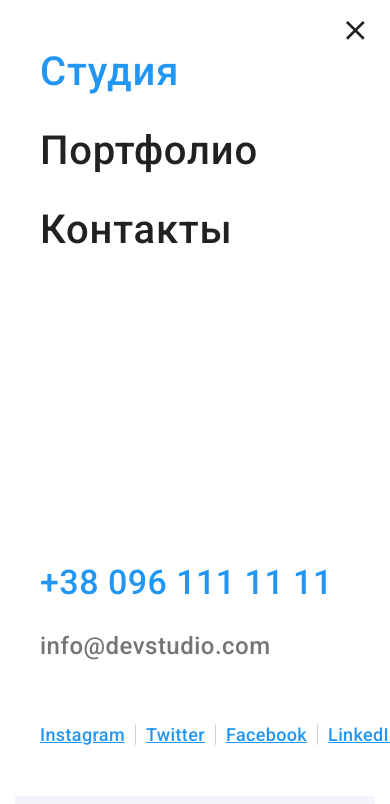
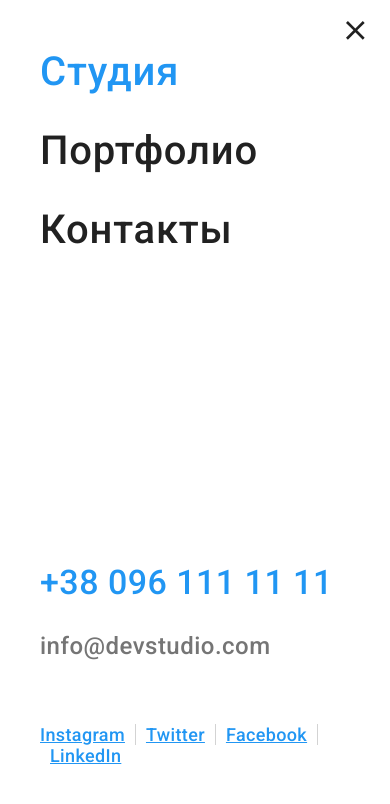
Before and after one commit to MikhailTsyganov/goit-markup-hw-08, a plain HTML site: page index.html in a window 390 px wide. Both pictures are taken after a click on the button 355 px from the left and 32 px from the top of the page. Shown: the top 804 px of the page. Drawn offline with nearby package versions, Linux system fonts and the light colour scheme.

Commit message:
fix-burger

```diff
--- a/index.html
+++ b/index.html
@@ -56,7 +56,7 @@
                         <li class="menu-social__item"><a href="" class="menu-social__link">Instagram</a></li>
                         <li class="menu-social__item"><a href="" class="menu-social__link">Twitter</a></li>
                         <li class="menu-social__item"><a href="" class="menu-social__link">Facebook</a></li>
-                        <li class="menu-social__item"><a href="" class="menu-social__link">LinkedIn</a></li>
+                        <li class="menu-social__item block"><a href="" class="menu-social__link">LinkedIn</a></li>
                     </ul>
 
 
--- a/sass/components/header/main-nav/_main-nav.scss
+++ b/sass/components/header/main-nav/_main-nav.scss
@@ -5,7 +5,7 @@
 }
 
 .menu-container {
-  width: 100%;
+  max-width: 100%;
 
   @media screen and (max-width: 767px) {
     position: absolute;
--- a/sass/components/header/menu-social/_menu-social.scss
+++ b/sass/components/header/menu-social/_menu-social.scss
@@ -1,5 +1,6 @@
 .menu-social {
   display: flex;
+  flex-wrap: wrap;
   @media screen and (min-width: 768px) {
     display: none;
     max-width: 100%;
--- a/sass/components/modal/_backdrop.scss
+++ b/sass/components/modal/_backdrop.scss
@@ -8,6 +8,8 @@
 
   transition: opacity 500ms cubic-bezier(0.4, 0, 0.2, 1),
     transform 500ms cubic-bezier(0.4, 0, 0.2, 1);
+
+  overflow-y: scroll;
 }
 
 .is-hidden {
```
Also changed, not shown: css/main.css, css/main.min.css, 2 other files.
